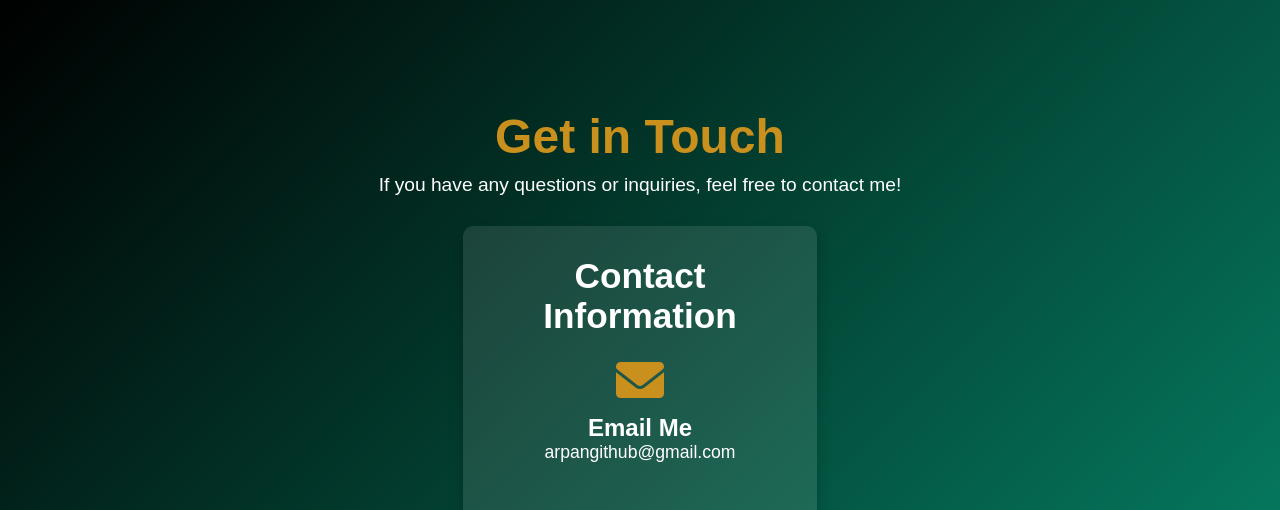
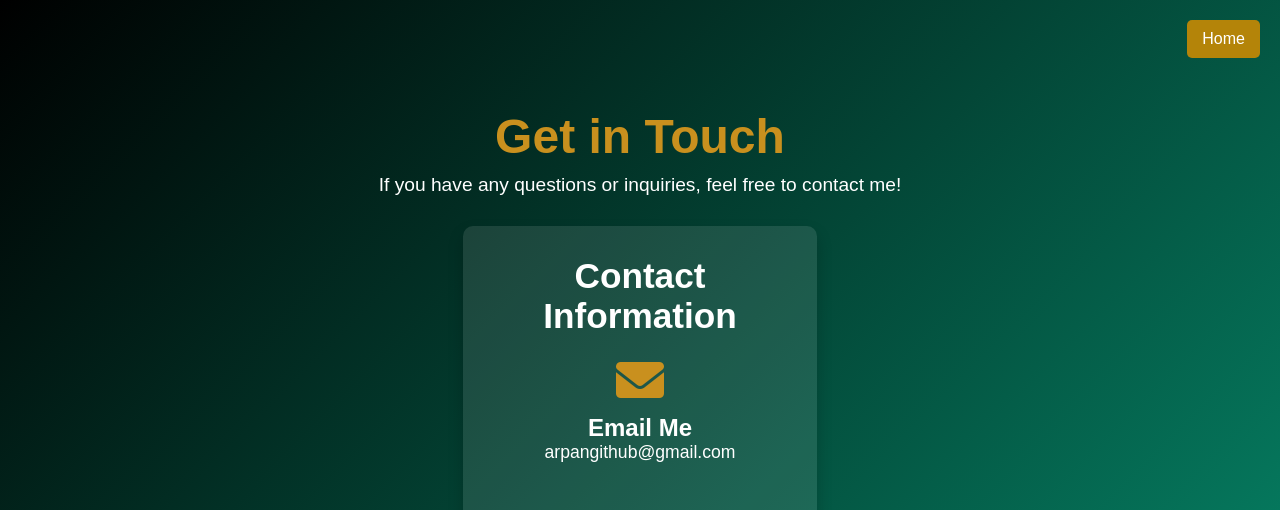
Before and after one commit to arpangupta-git/Arpan-Gupta, a plain HTML site: page contact.html in a window 1280 px wide. Shown: the top 510 px of the page. Drawn offline with Linux system fonts and the light colour scheme.

Commit message:
Update contact.html

```diff
--- a/contact.html
+++ b/contact.html
@@ -9,6 +9,7 @@
     <link rel="stylesheet" href="https://cdnjs.cloudflare.com/ajax/libs/font-awesome/6.0.0-beta3/css/all.min.css"> <!-- Icons -->
 </head>
 <body>
+    <a href="index.html" style="position: absolute; top: 20px; right: 20px; background-color: #b48409; color: white; padding: 10px 15px; border-radius: 5px; text-decoration: none;">Home</a>
     <header>
         <h1>Get in Touch</h1>
         <p>If you have any questions or inquiries, feel free to contact me!</p>
```
